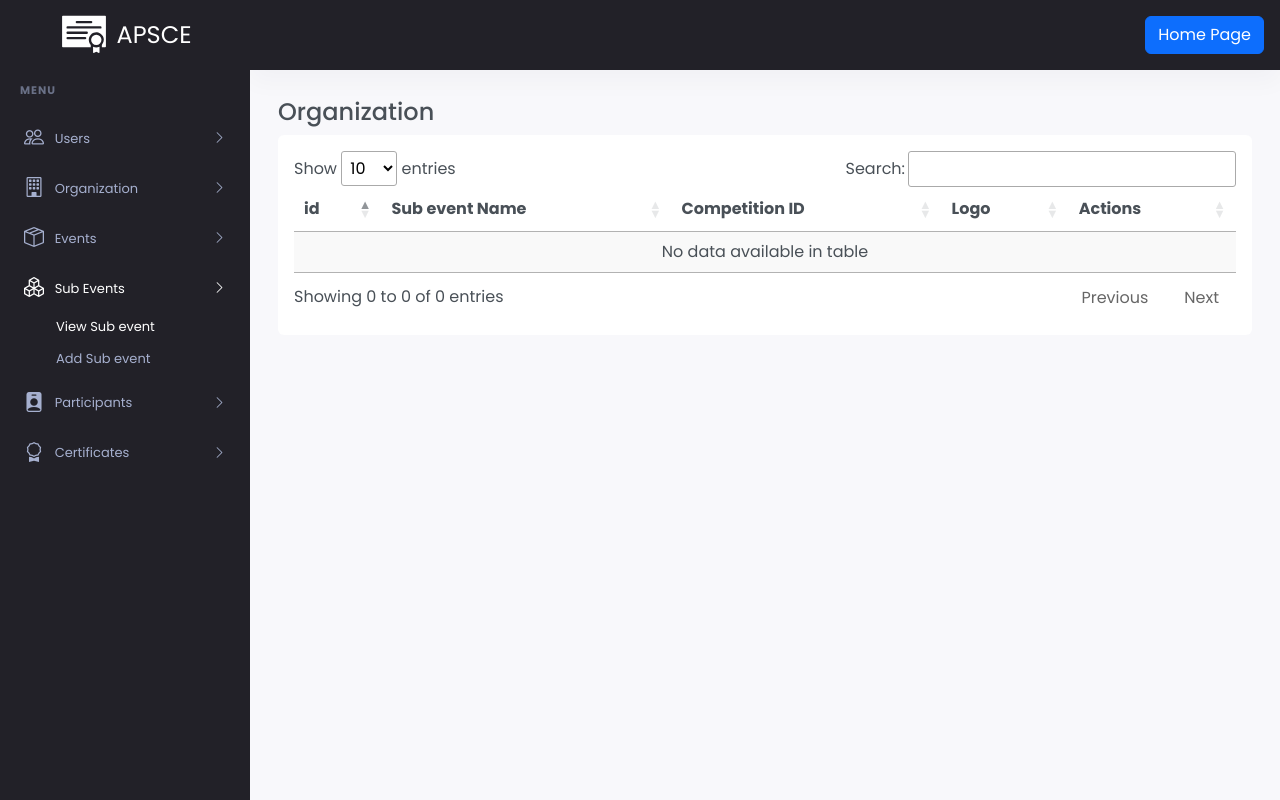
After one commit to sudharshanr15/certify, a PHP site: page /admin/sub_events/ in a window 1280 px wide. The commit adds this page. Run offline with PHP 8.4, Linux system fonts and the light colour scheme; the visitor is signed in with stand-in values (Sample User, id 1); data that the repository does not hold is empty; some libraries are stand-ins or nearby versions.

Commit message:
Added subevents

```diff
--- /dev/null
+++ b/admin/sub_events/index.php
@@ -0,0 +1,13 @@
+<?php
+
+session_start();
+
+if(!isset($_SESSION['email'])){
+    die("Access Restricted");
+}
+
+$_SESSION['page_title'] = "Sub Events - Admin";
+$_SESSION['sub_menu_title'] = "sub events - view";
+
+require_once "../../vendor/autoload.php";
+echo (new \Certify\Certify\core\View)->renderAdmin("sub_events/index.php");
--- a/assets/uploads/participants.csv
+++ b/assets/uploads/participants.csv
@@ -1,4 +1,2 @@
-"Timestamp","First Name","Last Name","Student Email","Student USN","Degree","Organization","Event"
-"2023/01/01 9:04:31 PM GMT+5:30","Sudharshan","R","sudharshanrms2004@gmail.com","abcdefgh","BCA","A.P.S College of Engineering","Megahertz"
-"2023/01/01 10:13:08 PM GMT+5:30","Sudharshan","R","sudharshan@gmail.com","asdf","BCA","A.P.S College of Engineering","Megahertz"
-"2023/01/01 10:16:22 PM GMT+5:30","Sudharshan","R","sudharshan1@gmail.com","asdfsdsdf","BCA","Visveshvaraya Technological University","Test"
+"Timestamp","First Name","Last Name","Student Email","Student USN","Degree","Organization","Event","Competition"
+"2023/03/09 10:38:58 pm GMT+5:30","Sudharshan","R","sudharshanrms2004@gmail.com","123","BSDFSDF","A.P.S College of Engineering","Megahertz","Treasure Hunt"
--- a/src/core/ImportFile.php
+++ b/src/core/ImportFile.php
@@ -29,7 +29,7 @@ class ImportFile{
             }
             $is_winner = 0;
             $place_secured = 0;
-            $result = $participants->create($data['first name'], $data['last name'], $data['student email'], $data['student usn'], $data['degree'], $data['organization'], $data['event'], $is_winner, $place_secured);
+            $result = $participants->create($data['first name'], $data['last name'], $data['student email'], $data['student usn'], $data['degree'], $data['organization'], $data['event'], $is_winner, $data['competition'], $place_secured);
             if($result['result'] == false){
                 fclose($file);
                 die("Unable to import data");
--- a/src/models/Participants.php
+++ b/src/models/Participants.php
@@ -12,9 +12,9 @@ class Participants extends Common{
         $this->table = "participants";
     }
 
-    public function create($first_name, $last_name, $email, $usn, $degree, $organization, $competition, $winner, $place=0){
+    public function create($first_name, $last_name, $email, $usn, $degree, $organization, $competition, $winner, $sub_event, $place=0){
         try{
-            $query = "INSERT INTO $this->table (first_name, last_name, email, usn, degree, organization, competition, winner, place) VALUES (:first_name, :last_name, :email, :usn, :degree, :organization, :competition, :winner, :place)";
+            $query = "INSERT INTO $this->table (first_name, last_name, email, usn, degree, organization, competition, sub_event, winner, place) VALUES (:first_name, :last_name, :email, :usn, :degree, :organization, :competition, :sub_event, :winner, :place)";
             $stmt = $this->db->prepare($query);
             $stmt->bindParam(":first_name", $first_name);
             $stmt->bindParam(":last_name", $last_name);
@@ -23,6 +23,7 @@ class Participants extends Common{
             $stmt->bindParam(":degree", $degree);
             $stmt->bindParam(":organization", $organization);
             $stmt->bindParam(":competition", $competition);
+            $stmt->bindParam(":sub_event", $sub_event);
             $stmt->bindParam(":winner", $winner);
             $stmt->bindParam(":place", $place);
 
--- /dev/null
+++ b/src/models/Subevents.php
@@ -0,0 +1,29 @@
+<?php
+
+namespace Certify\Certify\models;
+
+use PDOException;
+
+class Subevents extends Common{
+    public function __construct()
+    {
+        parent::__construct();
+        $this->table = "sub_events";
+    }
+
+    public function create($name, $competition, $logo){
+        try{
+            $query = "INSERT INTO $this->table (name, competition, logo) VALUES (:name, :competition, :logo)";
+            $stmt = $this->db->prepare($query);
+            $stmt->bindParam(":name", $name);
+            $stmt->bindParam(":competition", $competition);
+            $stmt->bindParam(":logo", $logo);
+
+            $stmt->execute();
+
+            return ["result" => true];
+        }catch(PDOException $e){
+            return ["result" => false, "message" => $e->getMessage()];
+        }
+    }
+}
--- a/src/templates/admin/organization/remove.php
+++ b/src/templates/admin/organization/remove.php
@@ -5,7 +5,7 @@ use Certify\Certify\models\Organization;
 $id = $_GET['id'] ?? null;
 
 if(!$id){
-    die("Invalid arguements");
+    die("Invalid arguments");
 }
 $org = new Organization;
 $result = $org->remove($id);
--- a/src/templates/admin/participants/index.php
+++ b/src/templates/admin/participants/index.php
@@ -33,8 +33,9 @@ $certificate = new Certificate();
                             <th scope="col">Email</th>
                             <th scope="col">USN</th>
                             <th scope="col">Degree</th>
-                            <th scope="col">Organization ID</th>
-                            <th scope="col">Event ID</th>
+                            <th scope="col">Organization</th>
+                            <th scope="col">Event</th>
+                            <th scope="col">Competition</th>
                             <th scope="col">Is Winner?</th>
                             <th scope="col">Place Secured</th>
                             <th scope="col">Actions</th>
@@ -53,6 +54,7 @@ $certificate = new Certificate();
                                 <td><?= $p['degree'] ?></td>
                                 <td><?= $p['organization'] ?></td>
                                 <td><?= $p['competition'] ?></td>
+                                <td><?= $p['sub_event'] ?></td>
                                 <td><?= $p['winner'] ? "True" : "False" ?></td>
                                 <td><?= $p['place'] == 0 ? "False" : $p['place'] ?></td>
                                 <td>
--- a/src/templates/admin/sidebar.php
+++ b/src/templates/admin/sidebar.php
@@ -24,7 +24,7 @@
         </li>
         <li class="menu-item has-sub-menu <?= ($PAGE_TITLE == "organization - admin" ? "active" : "collapsed") ?>">
             <a href="#">
-                <i class="bi bi-boxes icon-left"></i>
+                <i class="bi bi-building icon-left"></i>
                     Organization
                 <i class="bi bi-chevron-right pt-2 icon-right"></i>
             </a>
@@ -52,9 +52,24 @@
                 </li>
             </ul>
         </li>
+        <li class="menu-item has-sub-menu <?= ($PAGE_TITLE == "sub events - admin" ? "active" : "collapsed") ?>">
+            <a href="/admin/sub_events/">
+                <i class="bi bi-boxes icon-left"></i>
+                Sub Events
+                <i class="bi bi-chevron-right pt-2 icon-right"></i>
+            </a>
+            <ul class="sub-menu">
+                <li class="sub-menu-item <?= ($SUB_MENU_TITLE == "sub events - view" ? "active" : "") ?>">
+                    <a href="/admin/sub_events/">View Sub event</a>
+                </li>
+                <li class="sub-menu-item <?= ($SUB_MENU_TITLE == "sub events - add" ? "active" : "") ?>">
+                    <a href="/admin/sub_events/add.php">Add Sub event</a>
+                </li>
+            </ul>
+        </li>
         <li class="menu-item has-sub-menu <?= ($PAGE_TITLE == "participants - admin" ? "active" : "collapsed") ?>">
             <a href="#">
-                <i class="bi bi-basket icon-left"></i>
+                <i class="bi bi-person-badge-fill icon-left"></i>
                 Participants
                 <i class="bi bi-chevron-right pt-2 icon-right"></i>
             </a>
@@ -67,7 +82,7 @@
                 </li>
             </ul>
         </li>
-        <li class="menu-item has-sub-menu <?= ($PAGE_TITLE == "certificates - admin" ? "active" : "") ?>">
+        <li class="menu-item has-sub-menu <?= ($PAGE_TITLE == "certificates - admin" ? "active" : "collapsed") ?>">
             <a href="/admin/certificates/">
                 <i class="bi bi-award icon-left"></i>
                 Certificates
--- /dev/null
+++ b/src/templates/admin/sub_events/index.php
@@ -0,0 +1,44 @@
+<?php
+
+use Certify\Certify\models\Subevents;
+
+$sub_events_obj = new Subevents;
+$sub_events = $sub_events_obj->getAll();
+
+?>
+
+<div class="col-12">
+    <h4 class="mb-2">Organization</h4>
+    <div class="card border-0">
+        <div class="card-body">
+            <div class="table-responsive">
+                <table id="data-table" class="display data-table responsive nowrap">
+                    <thead>
+                        <tr>
+                            <th scope="col">id</th>
+                            <th scope="col">Sub event Name</th>
+                            <th scope="col">Competition ID</th>
+                            <th scope="col">Logo</th>
+                            <th scope="col">Actions</th>
+                        </tr>
+                    </thead>
+                    <tbody>
+                    <?php
+                        foreach($sub_events as $sub_event){
+                            ?>
+                            <tr>
+                                <th scope="row"><?= $sub_event['id'] ?></th>
+                                <td><?= $sub_event['name'] ?></td>
+                                <td><?= $sub_event['competition'] ?></td>
+                                <td><img src="<?= $sub_event['logo'] ?>" /></td>
+                                <td><a href="<?= "/admin/sub_events/remove.php?id=" . $sub_event['id'] ?>">Delete</a></td>
+                            </tr>
+                            <?php
+                        }
+                    ?>
+                    </tbody>
+                </table>
+            </div>
+        </div>
+    </div>
+</div>
```
Also changed, not shown: admin/sub_events/add.php (added, +13 -0 lines), admin/sub_events/remove.php (added, +13 -0 lines), db.sql (+7 -0 lines), src/templates/admin/sub_events/add.php (added, +70 -0 lines), src/templates/admin/sub_events/remove.php (added, +17 -0 lines), assets/uploads/87820c6bf179dac32151f024abdb7970Screenshot from 2023-03-03 14-00-34.png (added).
